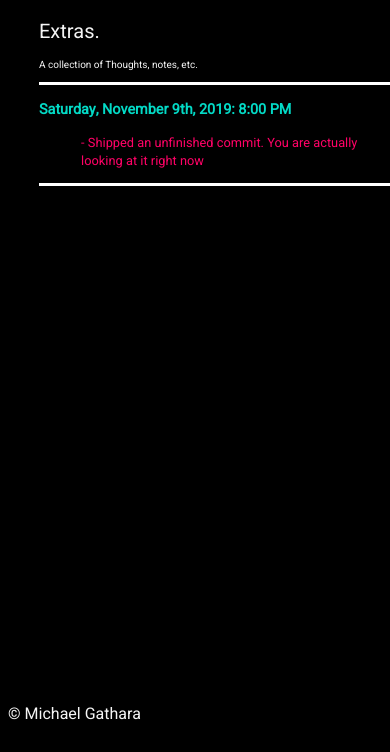
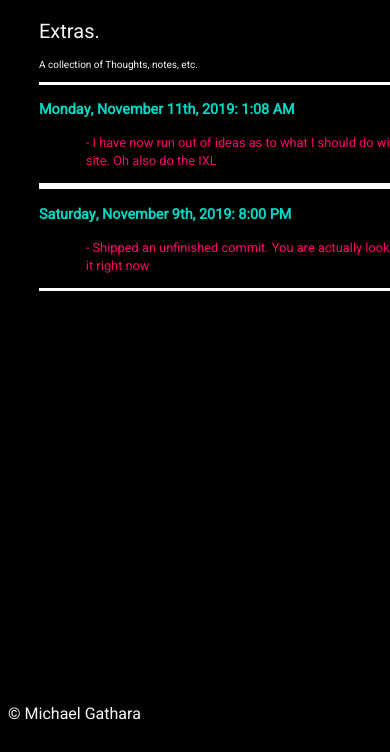
Before and after one commit to advocateabic/advocateabic.github.io, a plain HTML site: page think.html in a window 390 px wide. Shown: the part 102-854 px from the top of the page. Drawn offline with Linux system fonts and the light colour scheme.

Commit message:
Updated think page

```diff
--- a/assets/main.css
+++ b/assets/main.css
@@ -163,7 +163,7 @@ body::-webkit-scrollbar {display: none;}
 .thought {
     border-top: solid white;
     border-bottom: solid white;
-    width: 90%;
+    width: 70%;
     margin-left: 10%;
 }
 .date {
@@ -171,7 +171,7 @@ body::-webkit-scrollbar {display: none;}
 }
 .think {
     margin-left: 12%;
-    color: #FF0266;
+    color: whitesmoke;
 }
 @media screen and (max-width: 414px) {
     .date {
@@ -179,6 +179,10 @@ body::-webkit-scrollbar {display: none;}
     }
     .think {
         font-size: .8em;
+        color: #FF0266;
+    }
+    .thought {
+        width: 100%;
     }
 }
 footer {
--- a/think.html
+++ b/think.html
@@ -21,6 +21,10 @@
             <p class="introSentence">Extras.</p>
             <p class="explanation">A collection of Thoughts, notes, etc. </p>
             <div class="thought">
+                <h3 class="date">Monday, November 11th, 2019: 1:08 AM</h3>
+                <p class="think">- I have now run out of ideas as to what I should do with this site. Oh also do the IXL</p>
+            </div>
+            <div class="thought">
                 <h3 class="date">Saturday, November 9th, 2019: 8:00 PM</h3>
                 <p class="think">- Shipped an unfinished commit. You are actually looking at it right now</p>
             </div>
```
